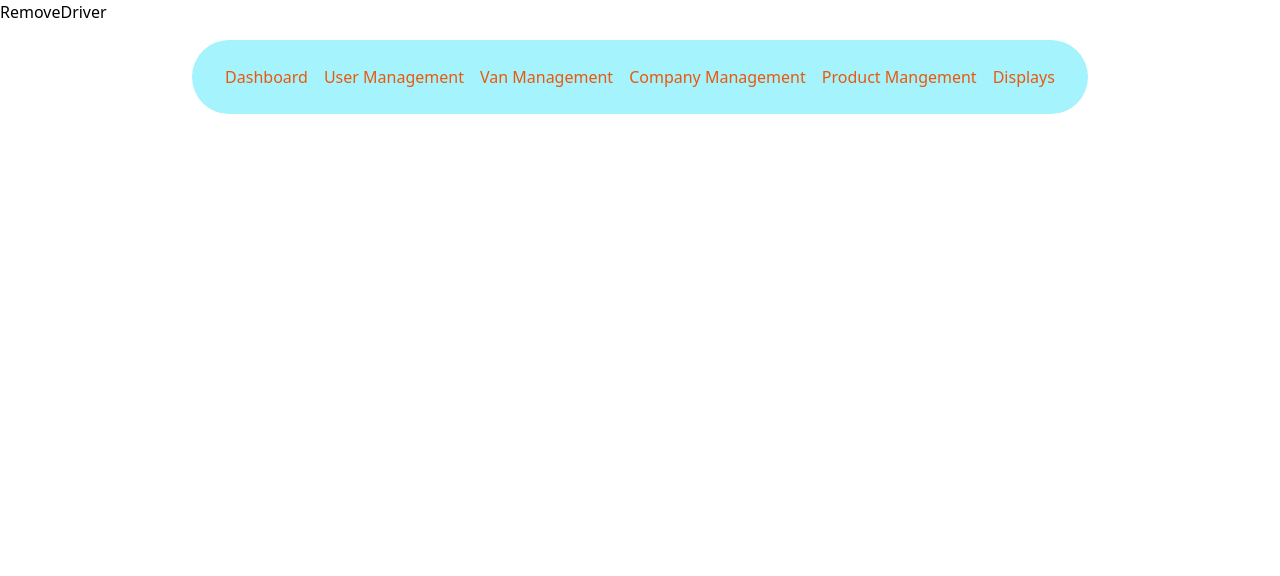
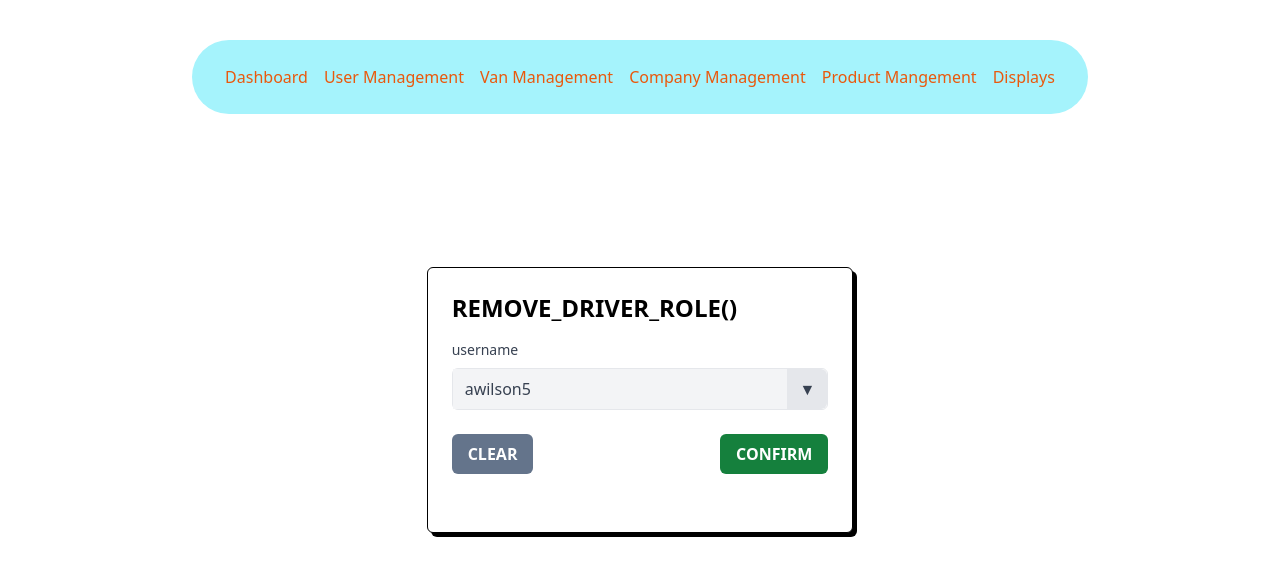
Before and after one commit to kcao0918/DatabasesGUI, a React (Vite) app in the folder Frontend/: page /removedriver in a window 1280 px wide. Shown: the top 576 px of the page. Built offline with nearby package versions, Linux system fonts and the light colour scheme.

Commit message:
temp changes

```diff
--- a/Frontend/src/procedures/usermanagement/AddOwner.jsx
+++ b/Frontend/src/procedures/usermanagement/AddOwner.jsx
@@ -1,9 +1,41 @@
-
-
 const AddOwner = () => {
   return (
-    <div>AddOwner</div>
-  )
-}
+    <div className="flex justify-center items-center h-screen">
+      <div className="h-2/3 w-1/3 p-6 rounded-md border border-black bg-white text-black shadow-[4px_4px_0px_0px_rgba(0,0,0)]">
+        <h1 className="text-2xl font-bold mb-4">ADD_OWNER()</h1>
 
-export default AddOwner
+        <div className="mb-6">
+          <label
+            htmlFor="username"
+            className="block text-sm font-medium text-gray-700 mb-2"
+          >
+            username
+          </label>
+          <div className="flex items-center border rounded-md">
+            <input
+              id="username"
+              type="text"
+              value="awilson5"
+              readOnly
+              className="w-full px-3 py-2 bg-gray-100 text-gray-700 border-none focus:outline-none focus:ring-0"
+            />
+            <button className="px-3 py-2 bg-gray-200 hover:bg-gray-300 text-gray-700 rounded-r-md">
+              ▼
+            </button>
+          </div>
+        </div>
+
+        <div className="flex justify-between">
+          <button className="font-semibold px-4 py-2 bg-slate-500 text-white rounded-md hover:bg-gray-600 duration-500">
+            CLEAR
+          </button>
+          <button className="font-semibold px-4 py-2 bg-green-700 text-white rounded-md hover:bg-green-800 duration-500">
+            CONFIRM
+          </button>
+        </div>
+      </div>
+    </div>
+  );
+};
+
+export default AddOwner;
--- a/Frontend/src/procedures/usermanagement/AddWorker.jsx
+++ b/Frontend/src/procedures/usermanagement/AddWorker.jsx
@@ -1,9 +1,41 @@
-
-
 const AddWorker = () => {
   return (
-    <div>AddWorker</div>
-  )
-}
+    <div className="flex justify-center items-center h-screen">
+      <div className="h-1/3 w-1/3 p-6 rounded-md border border-black bg-white text-black shadow-[4px_4px_0px_0px_rgba(0,0,0)]">
+        <h1 className="text-2xl font-bold mb-4">ADD_WORKER()</h1>
 
-export default AddWorker
+        <div className="mb-6">
+          <label
+            htmlFor="username"
+            className="block text-sm font-medium text-gray-700 mb-2"
+          >
+            username
+          </label>
+          <div className="flex items-center border rounded-md">
+            <input
+              id="username"
+              type="text"
+              value="awilson5"
+              readOnly
+              className="w-full px-3 py-2 bg-gray-100 text-gray-700 border-none focus:outline-none focus:ring-0"
+            />
+            <button className="px-3 py-2 bg-gray-200 hover:bg-gray-300 text-gray-700 rounded-r-md">
+              ▼
+            </button>
+          </div>
+        </div>
+
+        <div className="flex justify-between">
+          <button className="font-semibold px-4 py-2 bg-slate-500 text-white rounded-md hover:bg-gray-600 duration-500">
+            CLEAR
+          </button>
+          <button className="font-semibold px-4 py-2 bg-green-700 text-white rounded-md hover:bg-green-800 duration-500">
+            CONFIRM
+          </button>
+        </div>
+      </div>
+    </div>
+  );
+};
+
+export default AddWorker;
--- a/Frontend/src/procedures/usermanagement/RemoveDriver.jsx
+++ b/Frontend/src/procedures/usermanagement/RemoveDriver.jsx
@@ -1,9 +1,41 @@
-
-
 const RemoveDriver = () => {
   return (
-    <div>RemoveDriver</div>
-  )
-}
+    <div className="flex justify-center items-center h-screen">
+      <div className="h-1/3 w-1/3 p-6 rounded-md border border-black bg-white text-black shadow-[4px_4px_0px_0px_rgba(0,0,0)]">
+        <h1 className="text-2xl font-bold mb-4">REMOVE_DRIVER_ROLE()</h1>
 
-export default RemoveDriver
+        <div className="mb-6">
+          <label
+            htmlFor="username"
+            className="block text-sm font-medium text-gray-700 mb-2"
+          >
+            username
+          </label>
+          <div className="flex items-center border rounded-md">
+            <input
+              id="username"
+              type="text"
+              value="awilson5"
+              readOnly
+              className="w-full px-3 py-2 bg-gray-100 text-gray-700 border-none focus:outline-none focus:ring-0"
+            />
+            <button className="px-3 py-2 bg-gray-200 hover:bg-gray-300 text-gray-700 rounded-r-md">
+              ▼
+            </button>
+          </div>
+        </div>
+
+        <div className="flex justify-between">
+          <button className="font-semibold px-4 py-2 bg-slate-500 text-white rounded-md hover:bg-gray-600 duration-500">
+            CLEAR
+          </button>
+          <button className="font-semibold px-4 py-2 bg-green-700 text-white rounded-md hover:bg-green-800 duration-500">
+            CONFIRM
+          </button>
+        </div>
+      </div>
+    </div>
+  );
+};
+
+export default RemoveDriver;
```
